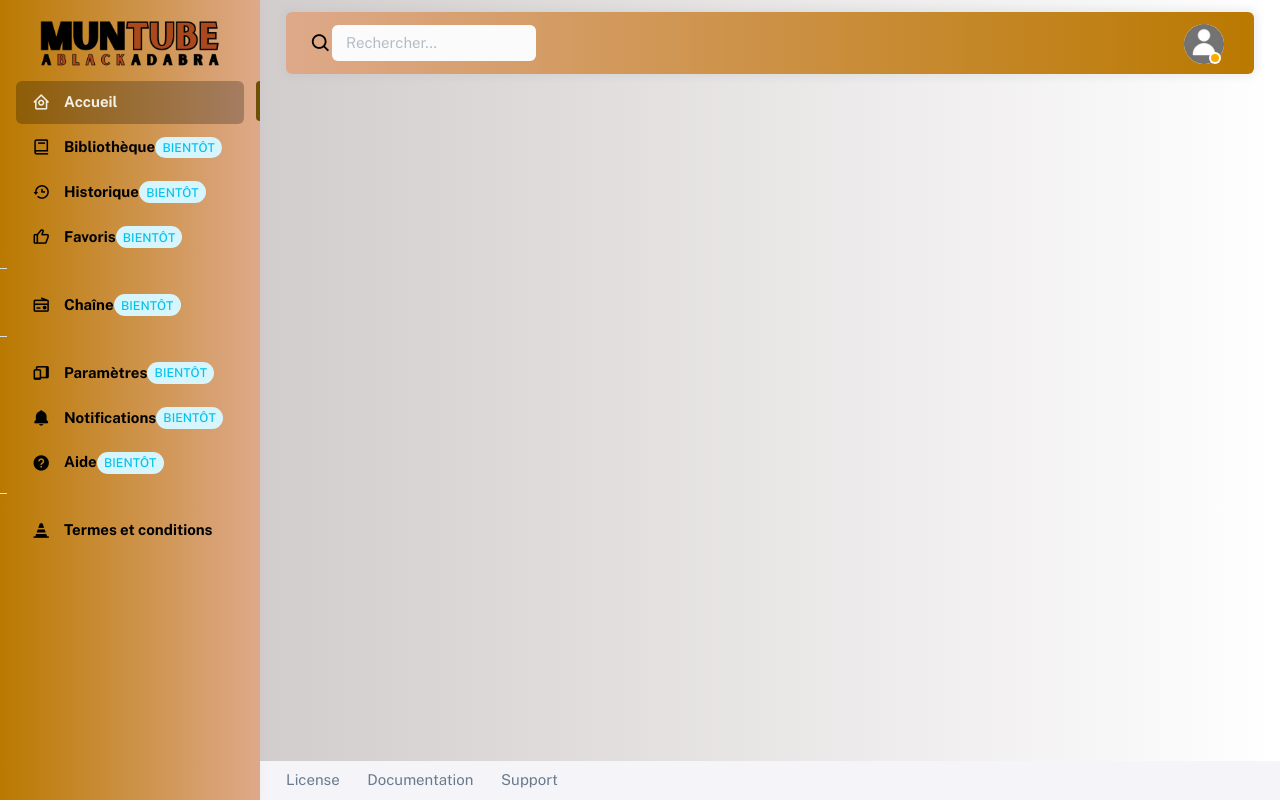
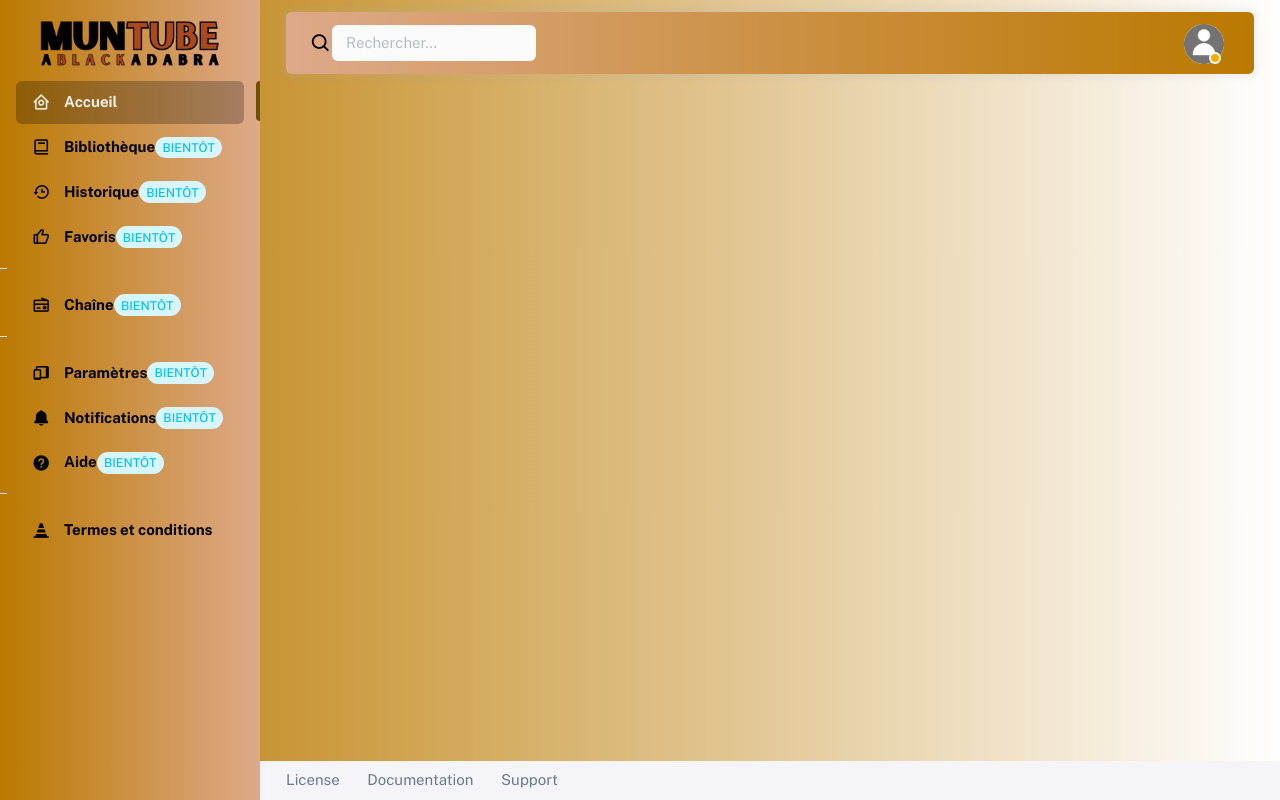
Before and after one commit to walidmedia/muntube, a Django app: page / in a window 1280 px wide. Run offline with Django 3.2, Linux system fonts and the light colour scheme; data that the repository does not hold is empty; some libraries are stand-ins or nearby versions.

Commit message:
10 commit

```diff
--- a/templates/base.html
+++ b/templates/base.html
@@ -70,7 +70,7 @@ background: #533f03;
 background: -webkit-linear-gradient(to right, #DEA98A, #ba7900);
 
 /* W3C, IE 10+/ Edge, Firefox 16+, Chrome 26+, Opera 12+, Safari 7+ */
-background: linear-gradient(to right, #ba7900, #DEA98A)
+background: linear-gradient(to right, #ba7900, #DEA98A);
 }
 
     .navmuntube {
@@ -125,10 +125,10 @@ i {
 background: #533f03;
 
 /* Chrome 10-25, Safari 5.1-6 */
-background: -webkit-linear-gradient(to right, #ffffff, #c7c0c0);
+background: -webkit-linear-gradient(to right, #ffffff, #ba7900);
 
 /* W3C, IE 10+/ Edge, Firefox 16+, Chrome 26+, Opera 12+, Safari 7+ */
-background: linear-gradient(to right, #c7c0c0, #ffffff)
+background: linear-gradient(to right, #ba7900, #ffffff)
 }
 </style>
 <body class="bodyy">
@@ -137,7 +137,7 @@ background: linear-gradient(to right, #c7c0c0, #ffffff)
       <div class="layout-container">
 <!-- Menu -->
 
-        <aside id="layout-menu" class="sidebarmuntube overflow-hidden layout-menu menu-vertical menu bg-menu-theme">
+        <aside id="layout-menu" class="sidebarmuntube layout-menu menu-vertical menu bg-menu-theme">
           <div class="app-brand demo">
             <a href="{% url 'index' %}" class="app-brand-link">
 
```
Also changed, not shown: ABLACKADABRA/settings.py (+4 -4 lines).
